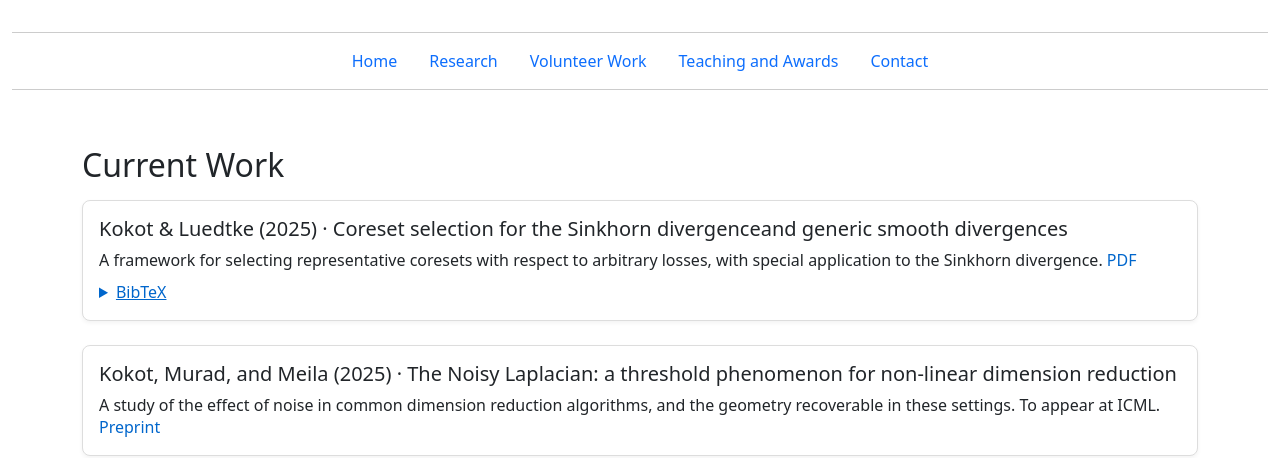
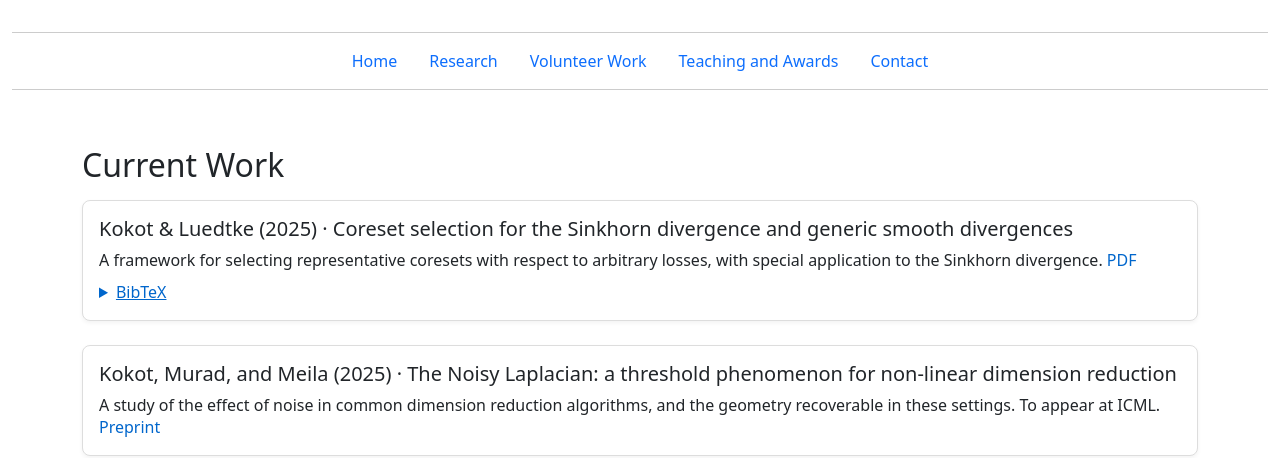
Before and after one commit to amkokot/alex_kokot, a Jekyll site: the page built from research.md, in a window 1280 px wide. Shown: the top 458 px of the page. Built offline with Jekyll 4.4.1, drawn with Linux system fonts in a browser that asks for light colours.

Commit message:
small text edit

```diff
--- a/research.md
+++ b/research.md
@@ -7,7 +7,7 @@ permalink: /research/
 ## Current Work
 <div class="section-list">
   <div class="item">
-    <h3>Kokot & Luedtke (2025) · Coreset selection for the Sinkhorn divergenceand generic smooth divergences </h3>
+    <h3>Kokot & Luedtke (2025) · Coreset selection for the Sinkhorn divergence and generic smooth divergences </h3>
     <p>A framework for selecting representative coresets with respect to arbitrary losses, with special application to the Sinkhorn divergence. <a href="https://arxiv.org/pdf/2504.20194" target="_blank" rel="noopener">PDF</a></p>
   <details class="bibtex-toggle">
     <summary>BibTeX</summary>
```
